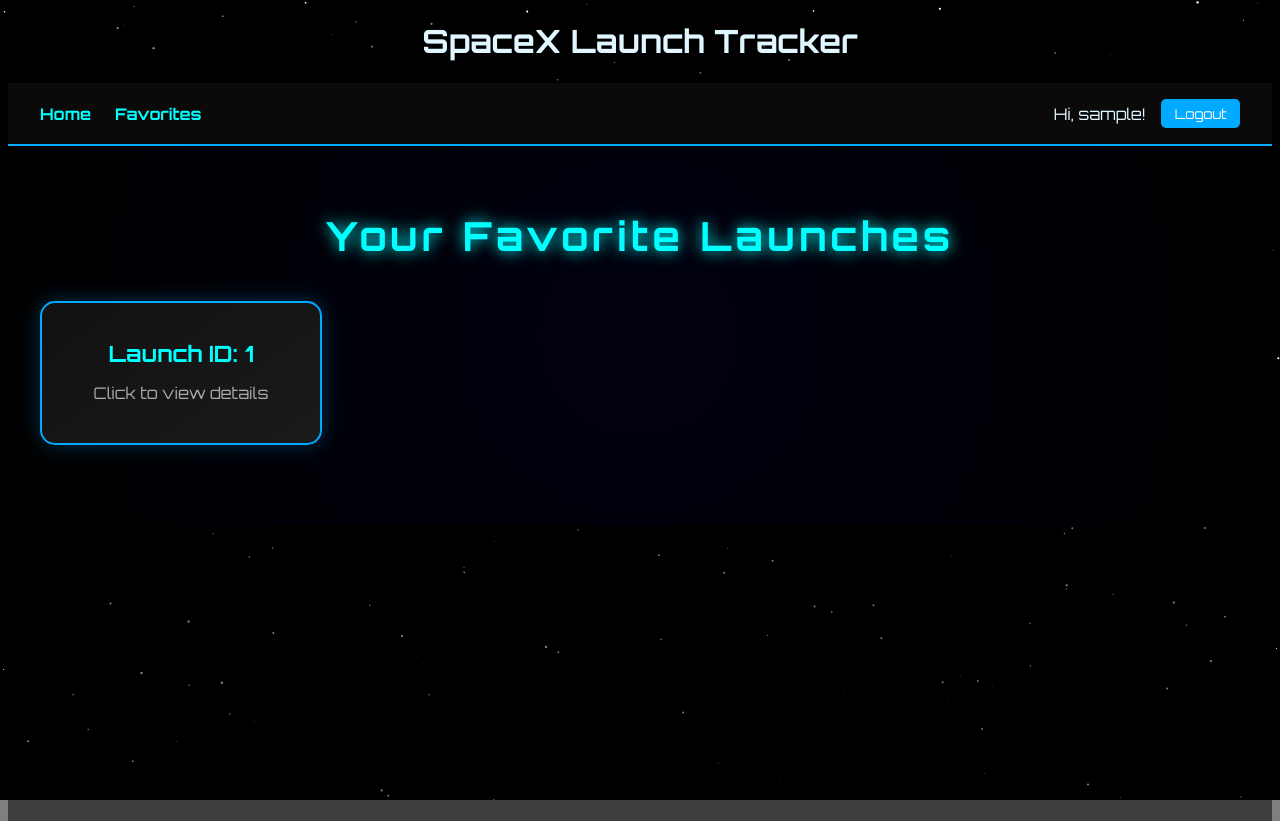
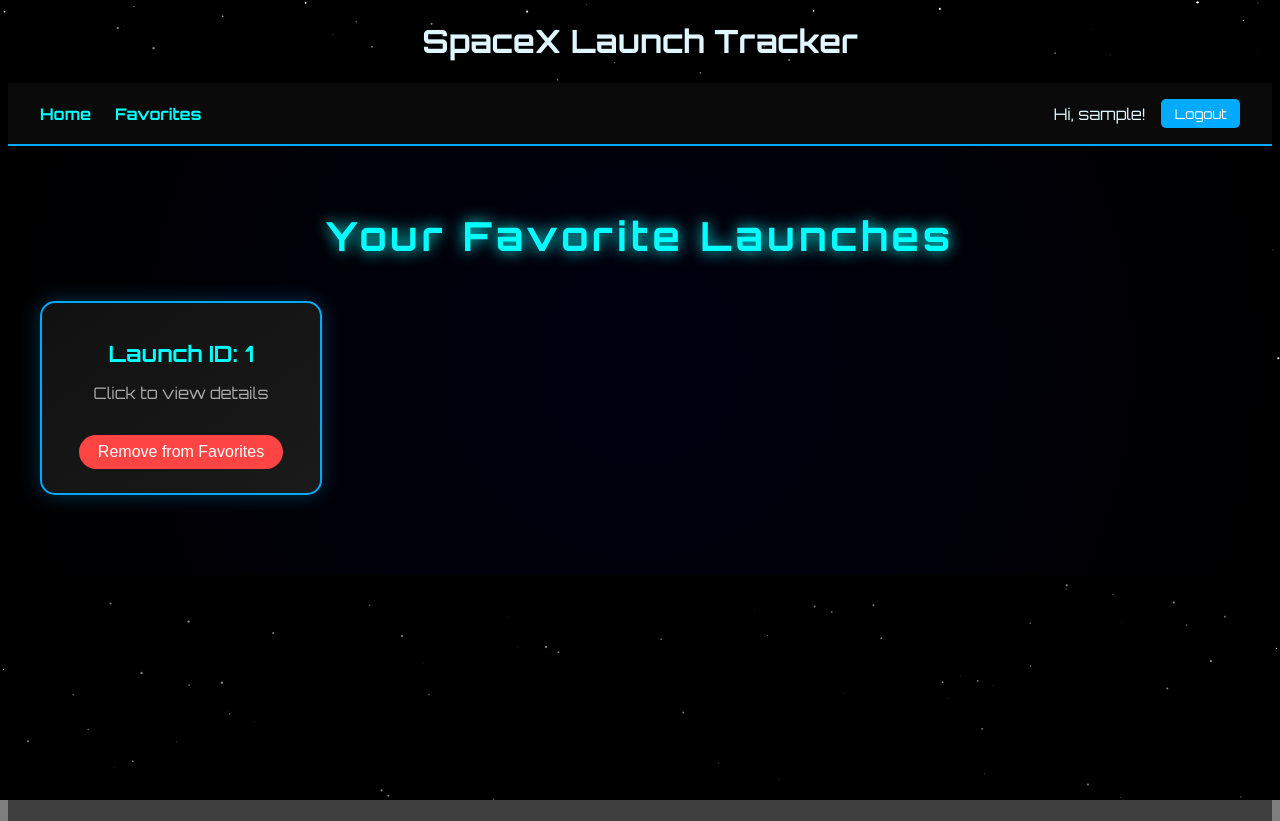
Before and after one commit to youngroma/SpaceLaunchTracker, a Django app: page /favorites/ in a window 1280 px wide. Run offline with Django 5.2, Linux system fonts and the light colour scheme; a user stored in the database is signed in; tables that the repository leaves empty hold one stand-in row (values such as "Sample post").

Commit message:
Implement remove from favorites

```diff
--- a/launch_tracker/static/css/favorites.css
+++ b/launch_tracker/static/css/favorites.css
@@ -33,8 +33,8 @@
     flex-direction: column;
     justify-content: space-between;
     text-align: center;
-    overflow: hidden; /* Чтобы текст не выходил за пределы */
-    max-height: 400px; /* Ограничим максимальную высоту карточки */
+    overflow: hidden;
+    max-height: 400px;
 }
 
 .launch-card:hover {
@@ -46,17 +46,17 @@
     font-size: 1.4em;
     color: #00ffff;
     margin: 0.5em 0;
-    word-wrap: break-word; /* Разбиение слов, если они не помещаются */
-    overflow-wrap: break-word; /* Для современных браузеров */
-    white-space: normal; /* Позволяет переносить длинные строки */
+    word-wrap: break-word;
+    overflow-wrap: break-word;
+    white-space: normal;
 }
 
 .launch-card p {
     font-size: 1em;
     color: #aaa;
-    word-wrap: break-word; /* Разбиение текста */
+    word-wrap: break-word;
     overflow-wrap: break-word;
-    text-overflow: ellipsis; /* Добавит многоточие, если текст слишком длинный */
+    text-overflow: ellipsis;
 }
 
 .launch-link {
@@ -73,3 +73,21 @@
     color: #aaa;
     margin-top: 1em;
 }
+
+
+.btn-remove-favorite {
+    margin-top: 1em;
+    padding: 0.5em 1.2em;
+    background-color: #ff4444;
+    color: white;
+    border: none;
+    border-radius: 25px;
+    font-size: 1em;
+    cursor: pointer;
+    transition: background-color 0.3s ease, transform 0.2s ease;
+}
+
+.btn-remove-favorite:hover {
+    background-color: #cc0000;
+    transform: scale(1.05);
+}
--- a/launch_tracker/templates/launch_tracker/favorites.html
+++ b/launch_tracker/templates/launch_tracker/favorites.html
@@ -22,8 +22,14 @@
                             </div>
                             <p>Click to view details</p>
                         </a>
+
+                        <form method="post" action="{% url 'remove_from_favorites' favorite.launch_id %}">
+                            {% csrf_token %}
+                            <button type="submit" class="btn-remove-favorite">Remove from Favorites</button>
+                        </form>
                     </div>
                 {% endfor %}
+
         </div>
     {% else %}
         <p class="no-favorites-message">You haven't added any launches to favorites yet.</p>
--- a/launch_tracker/urls.py
+++ b/launch_tracker/urls.py
@@ -1,5 +1,5 @@
 from django.urls import path
-from .views import LaunchListView, FavoritesView, LaunchDetailView, AddToFavoritesView
+from .views import LaunchListView, FavoritesView, LaunchDetailView, AddToFavoritesView, remove_from_favorites
 from .auth_views import LoginView, LogoutView, RegisterView
 
 urlpatterns = [
@@ -10,4 +10,5 @@ urlpatterns = [
     path('register/', RegisterView.as_view(), name='register'),
     path('launch/<str:launch_id>/', LaunchDetailView.as_view(), name="page"),
     path("launch/<str:launch_id>/add/", AddToFavoritesView.as_view(), name="add_to_favorites"),
+    path("launch/<str:launch_id>/remove/", remove_from_favorites, name="remove_from_favorites"),
 ]
--- a/launch_tracker/views.py
+++ b/launch_tracker/views.py
@@ -1,5 +1,6 @@
 from datetime import datetime
 import requests
+from django.contrib.auth.decorators import login_required
 from django.contrib.auth.mixins import LoginRequiredMixin
 from django.shortcuts import render, redirect
 from django.views import View
@@ -63,6 +64,12 @@ class FavoritesView(TemplateView):
             context["favorites"] = []
         return context
 
+@login_required
+def remove_from_favorites(request, launch_id):
+    if request.method == 'POST':
+        FavoriteLaunch.objects.filter(user=request.user, launch_id=launch_id).delete()
+    return redirect('favorites')
+
 class AddToFavoritesView(LoginRequiredMixin, View):
     def post(self, request, launch_id):
         FavoriteLaunch.objects.get_or_create(user=request.user, launch_id=launch_id)
@@ -73,7 +80,7 @@ class LaunchDetailView(View):
     def get(self, request, launch_id):
         launch_response = requests.get(f"https://api.spacexdata.com/v4/launches/{launch_id}")
         if launch_response.status_code != 200:
-            return render(request, '404.html')  # или обработай иначе
+            return render(request, '404.html')
         launch = launch_response.json()
 
         rocket_id = launch.get("rocket")
```
Lines whose indentation alone changed are shown as unchanged.
